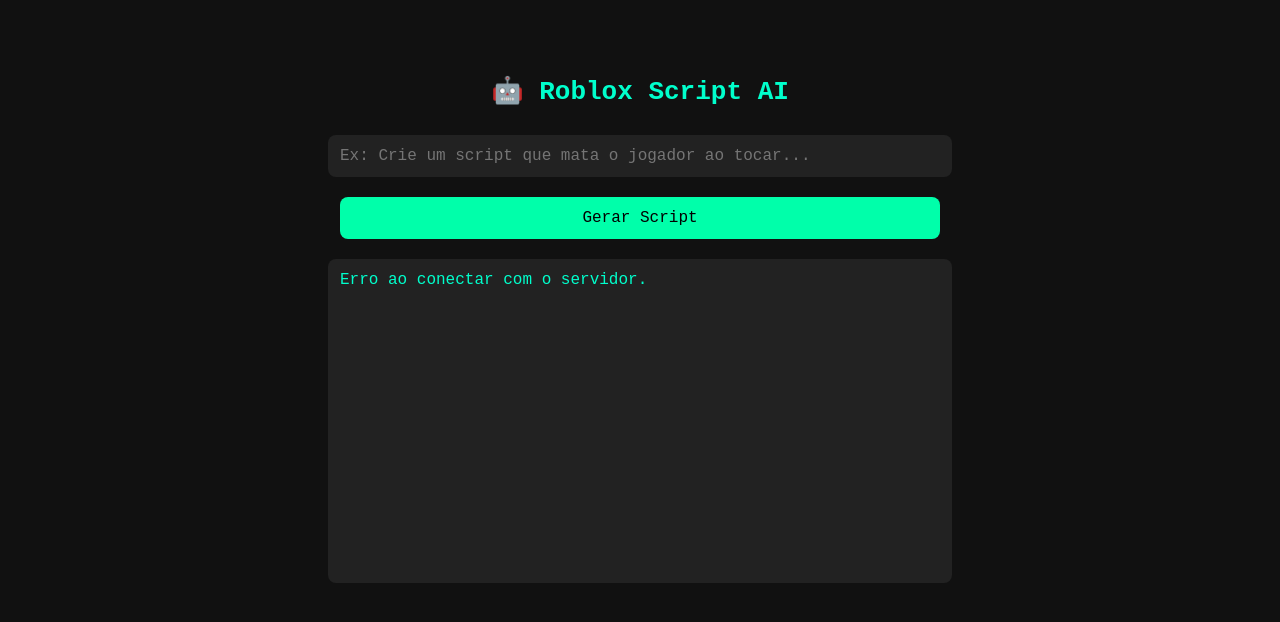
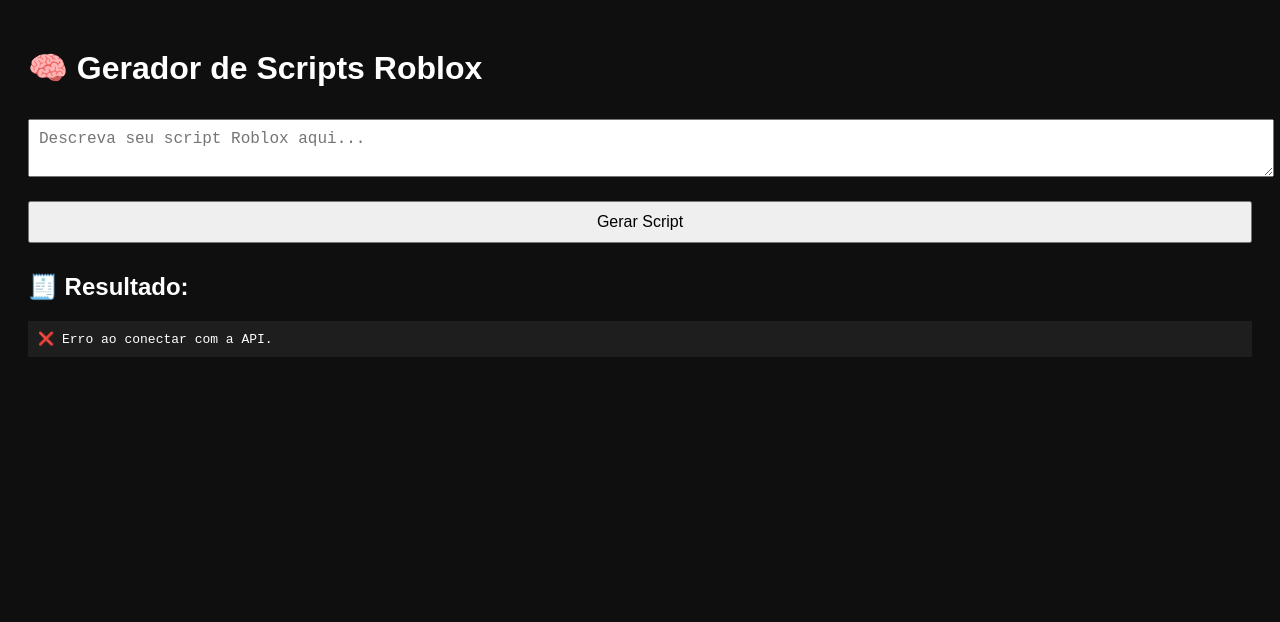
Before and after one commit to ajkdhayddha/AXU-IA, a plain HTML site: page index.html in a window 1280 px wide. Both pictures are taken after a click on the button "Gerar Script". Drawn offline with Linux system fonts and the light colour scheme; no server answers.

Commit message:
Update index.html

```diff
--- a/index.html
+++ b/index.html
@@ -1,69 +1,55 @@
 <!DOCTYPE html>
 <html lang="pt-BR">
 <head>
-  <meta charset="UTF-8" />
-  <title>Roblox Script IA</title>
+  <meta charset="UTF-8">
+  <title>Script AI Roblox</title>
   <style>
     body {
-      background-color: #111;
-      color: #00ffcc;
-      font-family: monospace;
-      text-align: center;
-      padding: 50px;
+      background: #0f0f0f;
+      color: white;
+      font-family: Arial, sans-serif;
+      padding: 20px;
     }
-    input, button, textarea {
-      width: 80%;
-      max-width: 600px;
-      padding: 12px;
-      margin: 10px;
-      border: none;
-      border-radius: 8px;
+    textarea, button {
+      width: 100%;
+      padding: 10px;
+      margin: 10px 0;
       font-size: 16px;
-      font-family: monospace;
     }
-    input, textarea {
-      background: #222;
-      color: #00ffcc;
-    }
-    button {
-      background: #00ffaa;
-      color: black;
-      cursor: pointer;
-    }
-    textarea {
-      height: 300px;
-      resize: none;
+    pre {
+      background: #1e1e1e;
+      padding: 10px;
+      white-space: pre-wrap;
+      word-break: break-word;
     }
   </style>
 </head>
 <body>
-  <h1>🤖 Roblox Script AI</h1>
-  <input id="prompt" placeholder="Ex: Crie um script que mata o jogador ao tocar..." />
+  <h1>🧠 Gerador de Scripts Roblox</h1>
+  <textarea id="prompt" placeholder="Descreva seu script Roblox aqui..."></textarea>
   <button onclick="gerarScript()">Gerar Script</button>
-  <textarea id="resposta" readonly placeholder="O script aparecerá aqui..."></textarea>
+  <h2>🧾 Resultado:</h2>
+  <pre id="resultado">...</pre>
 
   <script>
     async function gerarScript() {
-      const prompt = document.getElementById('prompt').value;
-      const resposta = document.getElementById('resposta');
-      resposta.value = "Gerando script... Aguarde...";
+      const prompt = document.getElementById("prompt").value;
+      const resultado = document.getElementById("resultado");
+      resultado.textContent = "⏳ Gerando script...";
 
       try {
-        const respostaApi = await fetch("https://cyberdangerousshell.claudiamariamat.repl.co/api/script", {
+        const resposta = await fetch("https://api143-3.onrender.com/api/script", {
           method: "POST",
-          headers: { "Content-Type": "application/json" },
+          headers: {
+            "Content-Type": "application/json"
+          },
           body: JSON.stringify({ prompt })
         });
 
-        if (!respostaApi.ok) {
-          resposta.value = `Erro na requisição: ${respostaApi.status}`;
-          return;
-        }
-
-        const dados = await respostaApi.json();
-        resposta.value = dados.script || "Erro ao gerar o script.";
-      } catch (error) {
-        resposta.value = "Erro ao conectar com o servidor.";
+        const json = await resposta.json();
+        resultado.textContent = json.script || "❌ Erro: Resposta vazia.";
+      } catch (erro) {
+        resultado.textContent = "❌ Erro ao conectar com a API.";
       }
     }
   </script>
```
